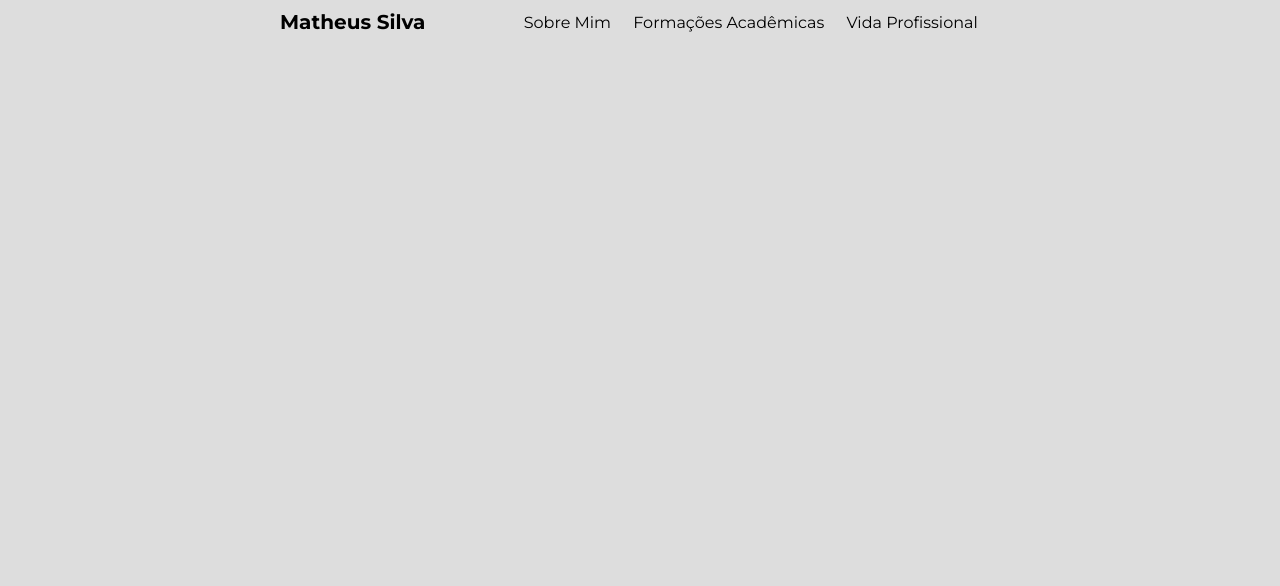
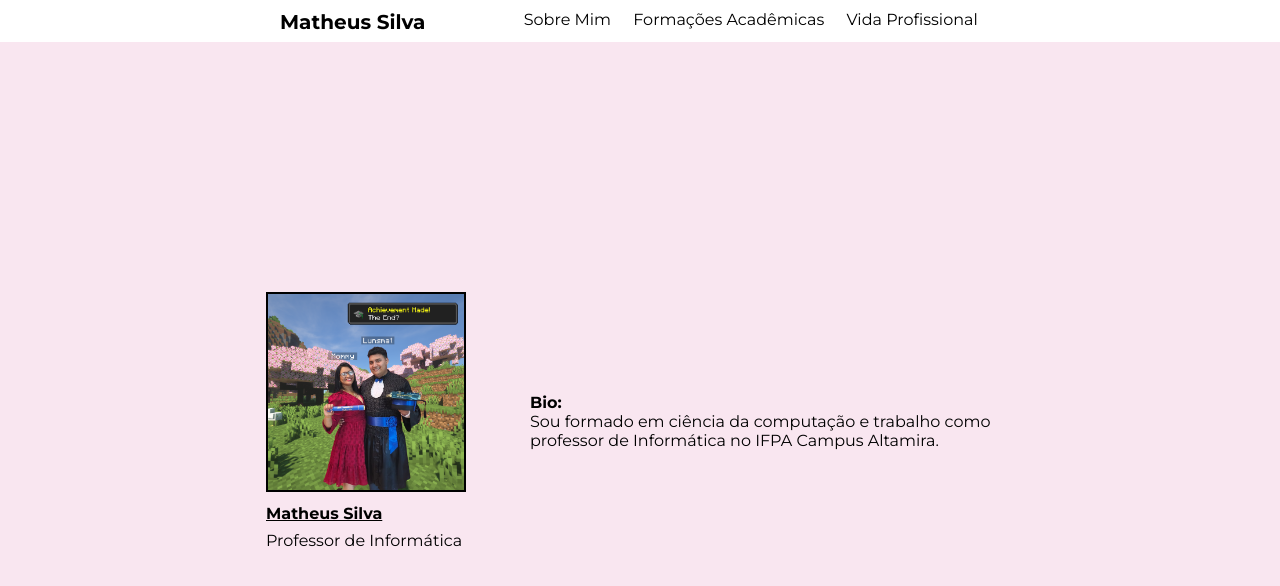
Before and after one commit to lmatheus-silva/PersonalPage, a plain HTML site: page index.html in a window 1280 px wide. Drawn offline with Linux system fonts and the light colour scheme.

Commit message:
Adicionado banner principal

```diff
--- a/index.html
+++ b/index.html
@@ -30,7 +30,21 @@
                 <a href="">Vida Profissional</a>
             </li>
         </ul>
+    </nav>
 
-    </nav>
+    <div class="banner">
+        <div class="content">
+            <div class="left">
+                <img src="./foto.png" alt="Foto da Pessoa" />
+                <strong>Matheus Silva</strong>
+                <p>Professor de Informática</p>
+            </div>
+
+            <div class="right">
+                <strong>Bio:</strong>
+                <p>Sou formado em ciência da computação e trabalho como professor de Informática no IFPA Campus Altamira.</p>
+            </div>
+        </div>
+    </div>
 </body>
 </html>
--- a/style.css
+++ b/style.css
@@ -5,7 +5,7 @@
 }
 
 body {
-    background-color: #DDD;
+    background-color: #FFF;
     font-family: 'Montserrat', sans-serif;
 
     overflow-x: hidden;
@@ -43,6 +43,7 @@ nav {
     display: flex;
     justify-content: space-between;
     width: 100%;
+    height: 2.625rem;
     max-width: 720px;
 }
 
@@ -64,3 +65,40 @@ nav > ul > li
 {
     list-style: none;
 }
+
+.banner {
+    min-height: calc(100vh - 2.625rem);
+    width: 100%;
+    background-color: #F9E6F0;
+
+    display: flex;
+    align-items: center;
+    justify-content: center;
+}
+
+.banner img {
+    width: 12.5rem;
+
+    border: 2px solid #000;
+}
+
+.banner .content .left strong {
+    display: inline-flex;
+    margin: 0.5rem 0;
+    text-decoration: underline;
+}
+
+.banner .content {
+    width: 100%;
+    max-width: 780px;
+    gap: 4rem;
+    padding: 1rem;
+
+    display: flex;
+    justify-content: space-between;
+}
+
+.banner .content .right {
+    min-width: 12.5rem;
+    align-self: center;
+}
```
Also changed, not shown: foto.png (added).
